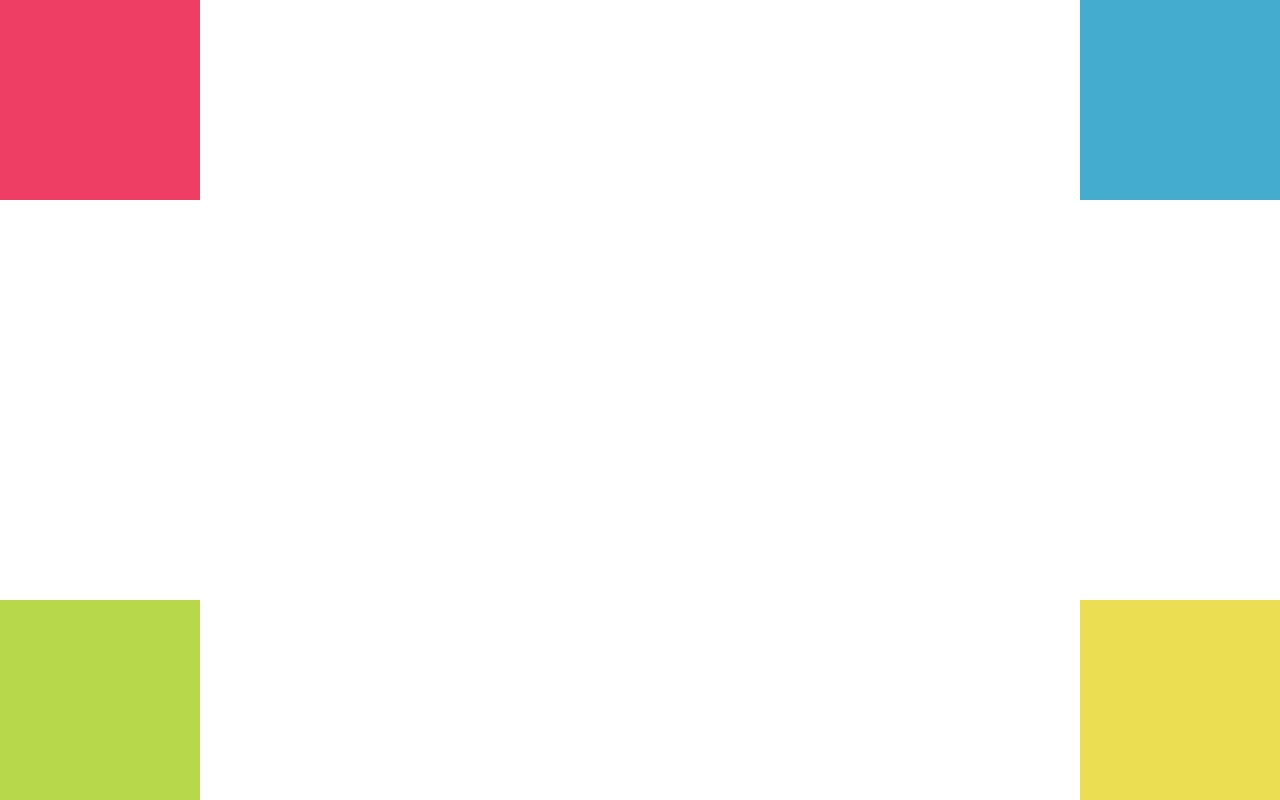
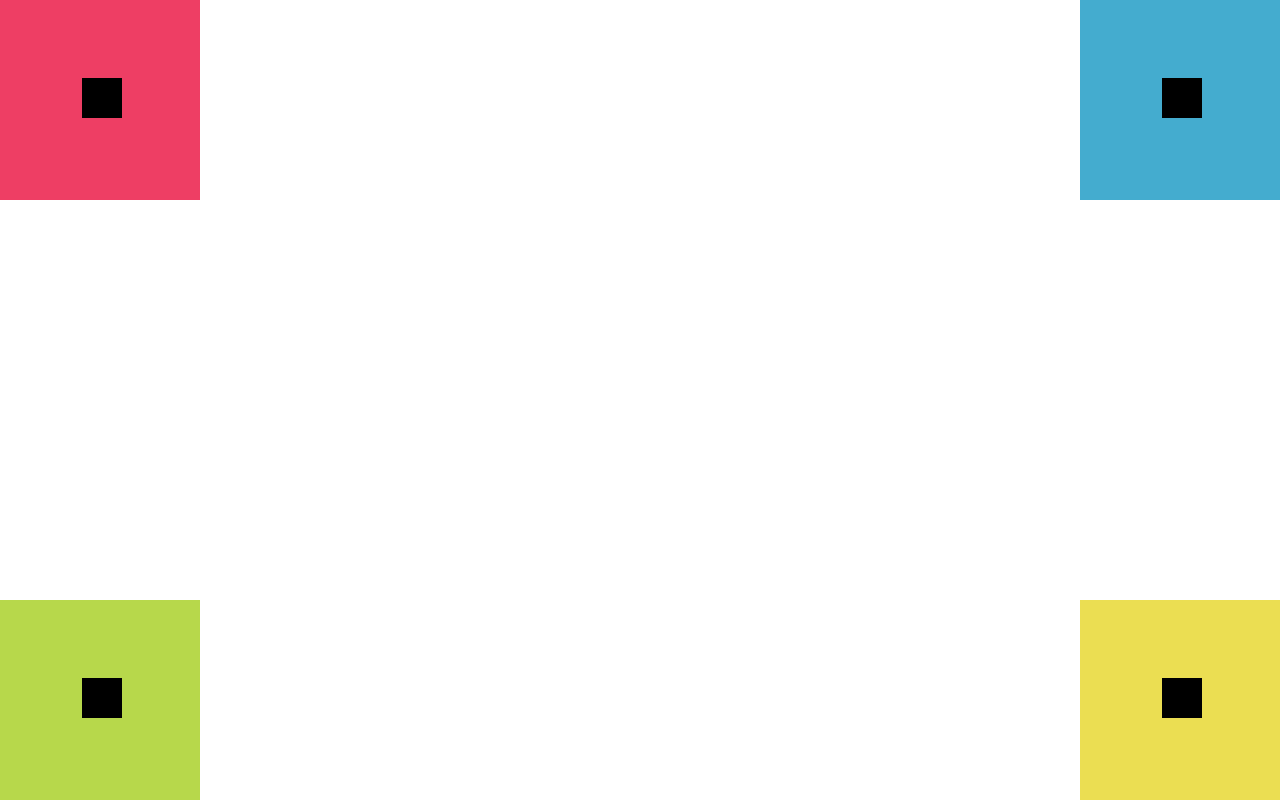
Before and after one commit to KarlaMartinez17/Unidad-1-Apartado-10-Tareas-CSS, a plain HTML site: page index.html in a window 1280 px wide. Drawn offline with Linux system fonts and the light colour scheme.

Commit message:
Ejemplo F

```diff
--- a/CSS/main.css
+++ b/CSS/main.css
@@ -30,3 +30,12 @@
 	height: 200px;
 	background: #ebde52;
 }
+
+.black{
+    background: black;
+    position: absolute;
+    top: 39%;
+    left: 41%;
+    width: 40px;
+    height: 40px;
+}
--- a/index.html
+++ b/index.html
@@ -6,9 +6,20 @@
     <link rel="stylesheet" href="CSS/main.css">
   </head>
   <body>
-    <div id="box_1"></div>
-    <div id="box_2"></div>
-    <div id="box_3"></div>
-    <div id="box_4"></div>
+    <div id="box_1">
+      <div class="black">
+      </div>
+    </div>
+    <div id="box_2">
+      <div class="black">
+      </div>
+    </div>
+    <div id="box_3">
+      <div class="black">
+      </div>
+    </div>
+    <div id="box_4">
+      <div class="black"></div>
+    </div>
   </body>
 </html>
```
